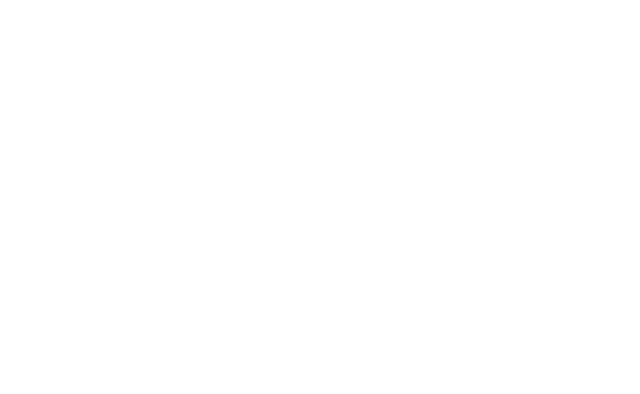
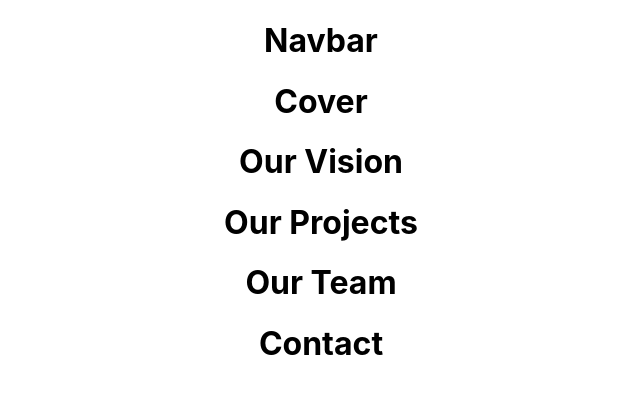
Before and after one commit to OmerAqeel/NXGen_webapp, a React (Create React App) app in the folder front-end/: page / in a window 1280 px wide. Shown: the top 394 px of the page, without its empty margins (319-959 px from the left). Built offline with nearby package versions, Linux system fonts and the light colour scheme.

Commit message:
the template code is ready

```diff
--- a/front-end/src/App.js
+++ b/front-end/src/App.js
@@ -1,9 +1,21 @@
 import logo from './logo.svg';
 import './App.css';
+import OurProjects from './Sections/OurProjects';
+import Navbar from './Sections/Navbar';
+import Cover from './Sections/Cover';
+import OurVision from './Sections/OurVision';
+import OurTeam from './Sections/OurTeam';
+import Contact from './Sections/Contact';
 
 function App() {
   return (
     <div className="App">
+      <Navbar />
+      <Cover />
+      <OurVision />
+      <OurProjects />
+      <OurTeam />
+      <Contact />
     </div>
   );
 }
--- /dev/null
+++ b/front-end/src/Sections/Contact.jsx
@@ -0,0 +1,12 @@
+import React from 'react';
+
+function Contact() {
+
+            return (
+                <div className="container">
+                    <h1>Contact</h1>
+                </div>
+            )
+        }
+
+export default Contact;
--- /dev/null
+++ b/front-end/src/Sections/Cover.jsx
@@ -0,0 +1,11 @@
+import React from 'react';
+
+function Cover() {
+    return (
+        <div className="container">
+            <h1>Cover</h1>
+        </div>
+    )
+}
+
+export default Cover;
--- /dev/null
+++ b/front-end/src/Sections/Navbar.jsx
@@ -0,0 +1,12 @@
+import React from 'react';
+
+function Navbar() {
+
+        return (
+            <div className="container">
+                <h1>Navbar</h1>
+            </div>
+        )
+    }
+
+export default Navbar;
--- a/front-end/Sections/OurProjects.jsx
+++ b/front-end/src/Sections/OurProjects.jsx
@@ -1,5 +1,5 @@
 import React from 'react';
-
+import './OurProjects.css';
 
 function OurProjects() {
 
--- /dev/null
+++ b/front-end/src/Sections/OurTeam.jsx
@@ -0,0 +1,12 @@
+import React from 'react';
+
+function OurTeam() {
+
+        return (
+            <div className="container">
+                <h1>Our Team</h1>
+            </div>
+        )
+    }
+
+export default OurTeam;
--- /dev/null
+++ b/front-end/src/Sections/OurVision.jsx
@@ -0,0 +1,12 @@
+import React from 'react';
+
+function OurVision() {
+
+        return (
+            <div className="container">
+                <h1>Our Vision</h1>
+            </div>
+        )
+    }
+
+export default OurVision;
```
Also changed, not shown: front-end/src/Sections/OurProjects.css (added).
